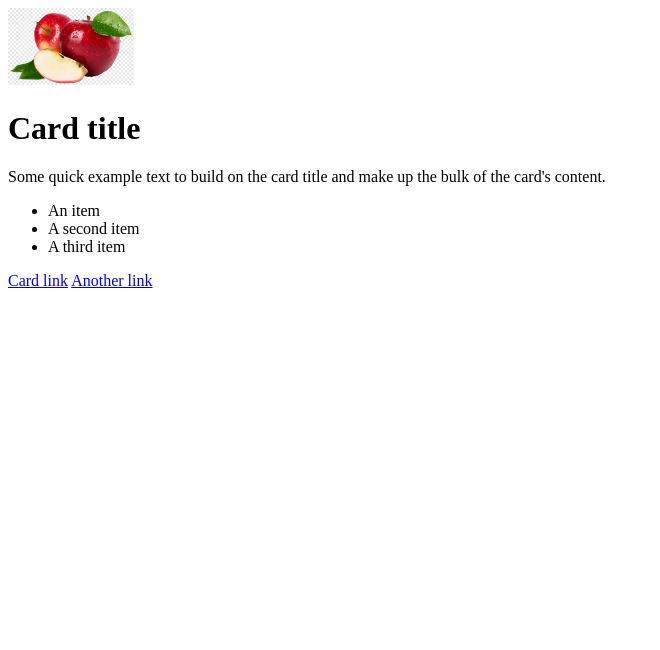
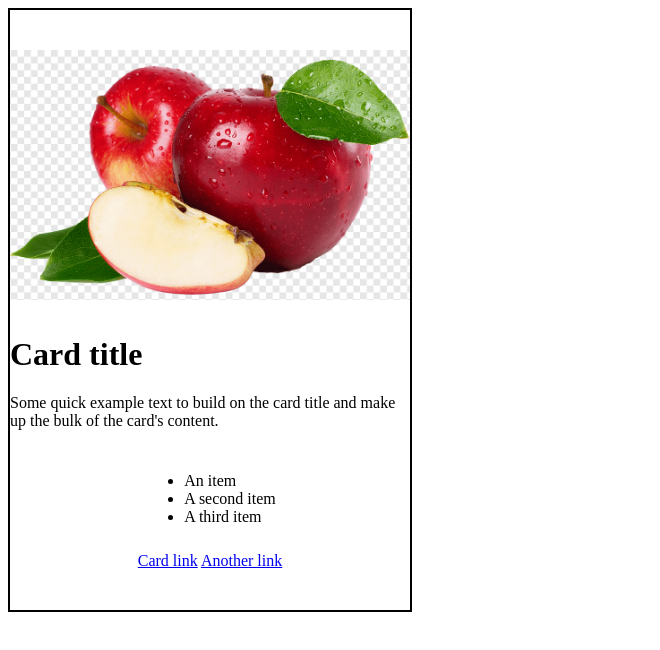
Before and after one commit to Alexandru-Banciu/Develhope-exercises, a plain HTML site: page ex11-card/card.html in a window 1280 px wide. Shown: the whole page, without its empty margins (0-660 px from the left). Drawn offline with Linux system fonts and the light colour scheme.

Commit message:
add nuovi contenuti

```diff
--- a/ex11-card/card.html
+++ b/ex11-card/card.html
@@ -8,8 +8,11 @@
         <title>Card</title>
   </head>
   <body>
-        <div>
+    <div class="container">
+        <div class="image">
             <img src="mela.png" alt="delle mele fresche rappresentate da un'immagine!" class="mela">
+        </div>
+        <div class="text">
             <h1>Card title</h1>
             <p>Some quick example text to build on the card title and make up the bulk of the card's content.</p>
         </div>
@@ -24,5 +27,6 @@
             <a href="#">Card link</a>
             <a href="#">Another link</a>
         </div>
+    </div>
   </body>
 </html>
--- a/ex11-card/exercise.css
+++ b/ex11-card/exercise.css
@@ -1,6 +1,16 @@
-.mela {
-    width:10% !important;
-    height:10% !important;
-    max-width: 10%;
-    max-height: 10%;
+
+.container{
+    display: flex;
+    height: 600px;
+    width: 400px;
+    justify-content: center;
+    align-items: center;
+    gap: 10px;
+    border: 2px solid black;
+    flex-direction: column;
 }
+img{
+    width: 100%;
+    height: 250px;
+    object-fit: cover;
+}
```
